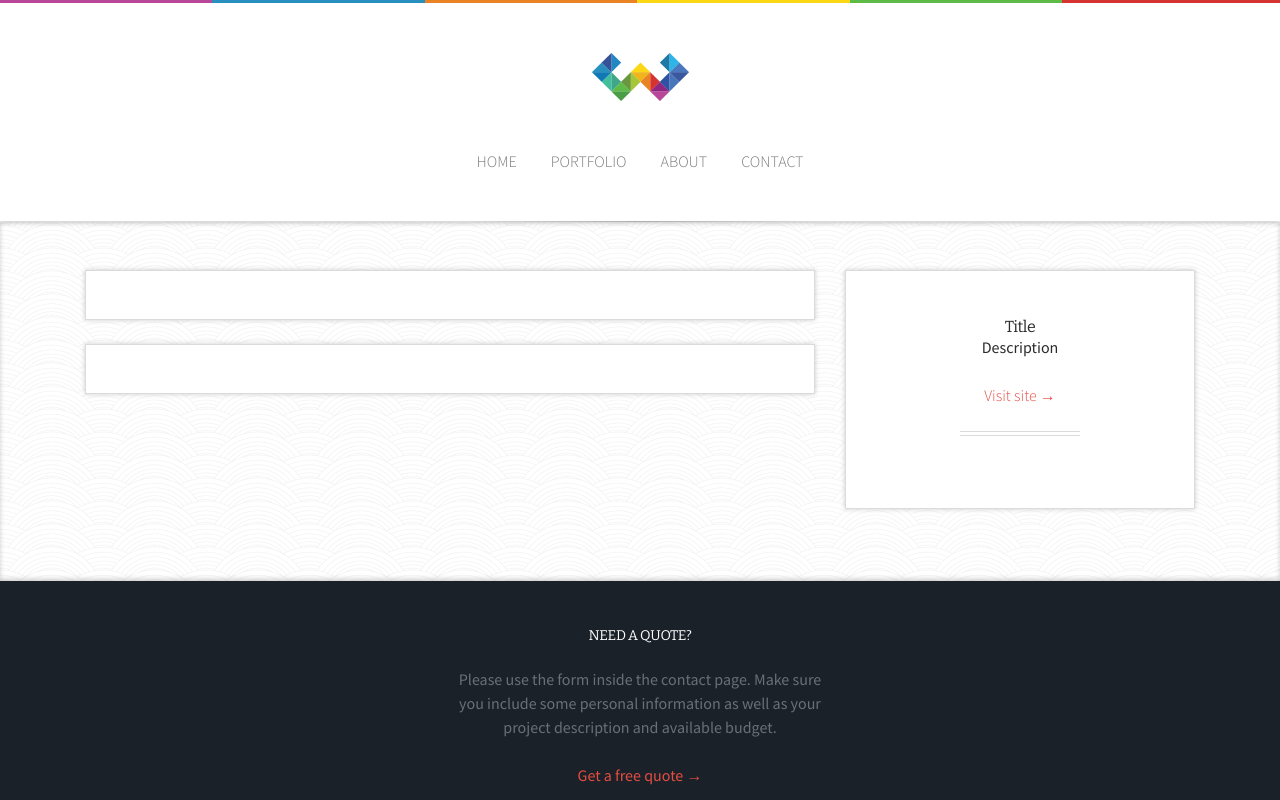
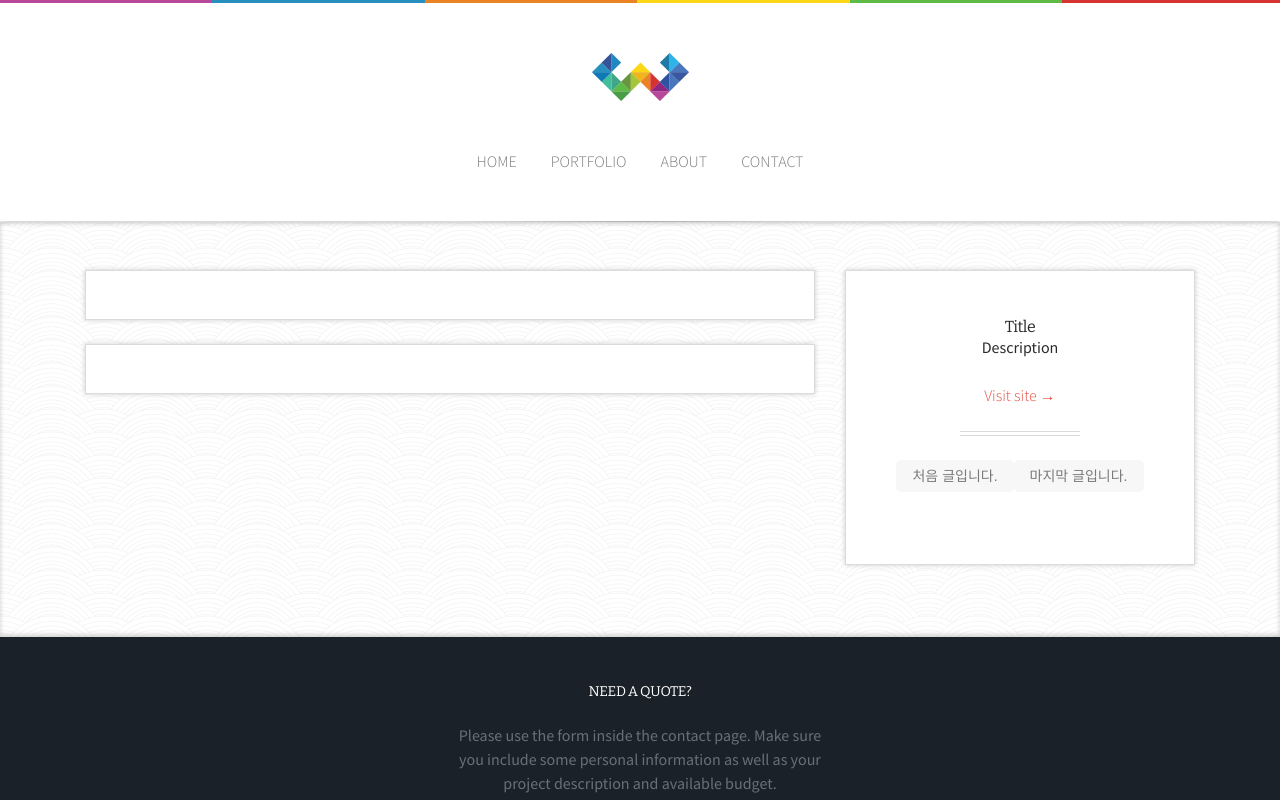
Before and after one commit to rozer4heros/ESTFE13_portfolio-app, a Next.js app: page /portfolio/1 in a window 1280 px wide. Shown: the top 800 px of the page. Built offline with nearby package versions, Linux system fonts and the light colour scheme; no server answers; the database is empty.

Commit message:
feat: Add navigation for previous and next portfolio items in PortfolioSingle component

```diff
--- a/src/app/portfolio/[id]/page.js
+++ b/src/app/portfolio/[id]/page.js
@@ -6,9 +6,25 @@ export default async function PortfolioSingle({ params }) {
   const { data, error } = await supabase.from("portfolio").select().eq("id", id).limit(1).single();
   if (error) {
     console.error(error);
-  } else {
-    console.log(data);
   }
+
+  // 이전 글 조회
+  const { data: prev } = await supabase
+    .from("portfolio")
+    .select()
+    .lt("id", id)
+    .order("id", { ascending: false })
+    .limit(1)
+    .maybeSingle();
+
+  // 다음 글 조회
+  const { data: next } = await supabase
+    .from("portfolio")
+    .select()
+    .gt("id", id)
+    .order("id", { ascending: true })
+    .limit(1)
+    .maybeSingle();
 
   return (
     <div className="portoflio-single">
@@ -35,16 +51,26 @@ export default async function PortfolioSingle({ params }) {
               <p>{data?.review ?? ""}</p>
               <small>{data?.reviewer ? `- ${data.reviewer} -` : ""}</small>
             </blockquote>
-            {/*
             <p className="nav">
-              <a href="" className="secondary-btn">
-                &larr; Previous Project
-              </a>
-              <a href="" className="secondary-btn">
-                Next Project &rarr;
-              </a>
+              {prev ? (
+                <a href={`/portfolio/${prev.id}`} className="secondary-btn">
+                  &larr; {prev.title}
+                </a>
+              ) : (
+                <button className="secondary-btn" disabled>
+                  처음 글입니다.
+                </button>
+              )}
+              {next ? (
+                <a href={`/portfolio/${next.id}`} className="secondary-btn">
+                  {next.title} &rarr;
+                </a>
+              ) : (
+                <button className="secondary-btn" disabled>
+                  마지막 글입니다.
+                </button>
+              )}
             </p>
-            */}
           </div>
         </div>
       </div>
```
